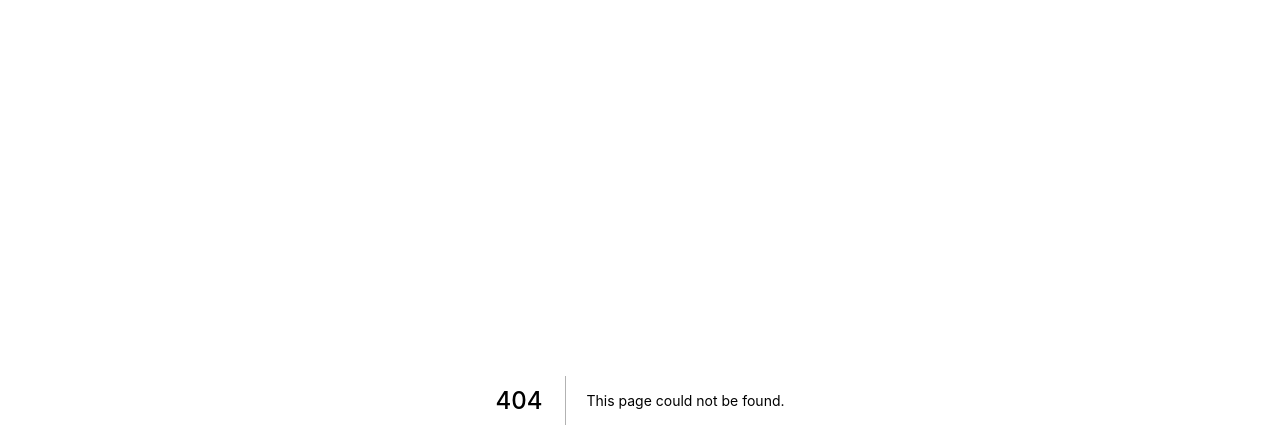
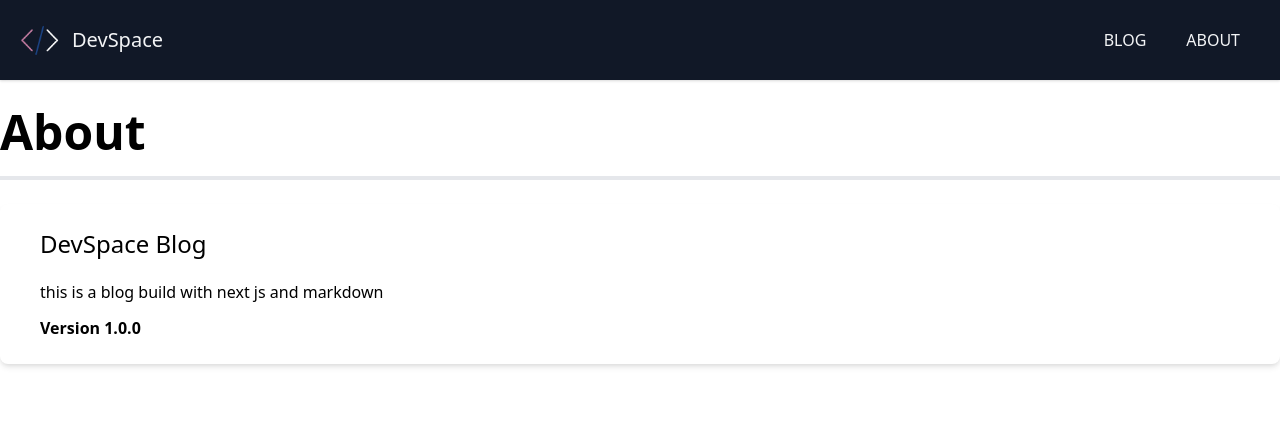
Before and after one commit to rakshithsgowda/nextJS-dev-space-blog-practise-tailwind, a Next.js app: page /about in a window 1280 px wide. Before the commit this address had no page. Shown: the top 448 px of the page. Built offline with nearby package versions, Linux system fonts and the light colour scheme.

Commit message:
error-page creation

```diff
--- /dev/null
+++ b/pages/404.js
@@ -0,0 +1,19 @@
+import Layout from '../components/Layout';
+import Image from 'next/image'
+import Link from 'next/link'
+
+export default function NotFoundPage() {
+  return (
+    <Layout title='Page Not Found'>
+      <div className="flex flex-col items-center mt-20">
+        <Image src='/images/logo.png' width={70} height={70} className='bg-gray-800 rounded-2xl' />
+        <h1 className="text-6xl my-5">
+          Whoops!
+        </h1>
+        <h2 className="text-4xl text-gray-400 mb-5">
+          This page does not exist
+        </h2>
+      </div>
+    </Layout>
+  )
+}
--- /dev/null
+++ b/pages/about.js
@@ -0,0 +1,23 @@
+import Layout from '../components/Layout'
+
+
+export default function AboutPage() {
+  return (
+    <Layout title='About DevSpace'>
+      <h1 className="text-5xl border-b-4 pb-5 font-bold">
+        About
+      </h1>
+      <div className="bg-white shadow-md rounded-lg px-10 py-6 mt-6">
+        <h3 className="text-2xl mb-5">
+          DevSpace Blog
+        </h3>
+        <p className="mb-3">
+          this is a blog build with next js and markdown
+        </p>
+        <p>
+          <span className='font-bold' >Version 1.0.0</span>
+        </p>
+      </div>
+    </Layout>
+  )
+}
--- /dev/null
+++ b/pages/blog/index.js
@@ -0,0 +1,9 @@
+import Layout from '../../components/Layout';
+
+export default function BlogPage() {
+  return (
+    <Layout>
+      <h1>Blog</h1>
+    </Layout>
+  )
+}
```
